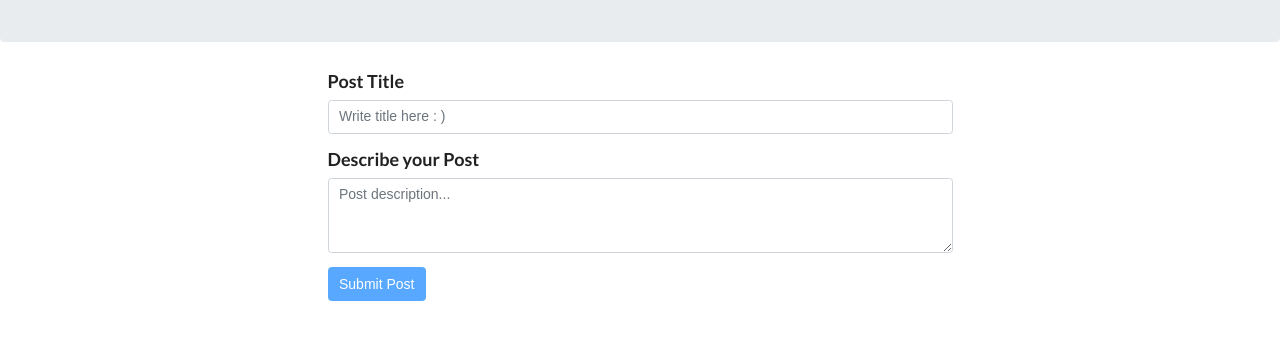
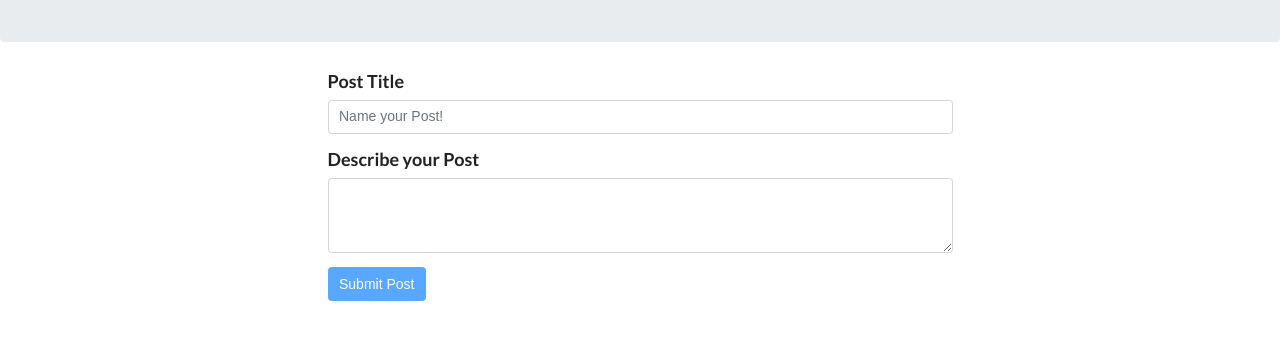
Before and after one commit to adamlingo/example-app, an Angular app: page /post/new in a window 1280 px wide. Shown: the part 265-604 px from the top of the page. Built offline with nearby package versions, Linux system fonts and the light colour scheme.

Commit message:
post-new view resets form after submission, alerts for if fields need data, success message when submitted successfully

```diff
--- a/src/app/post/post-new.component.html
+++ b/src/app/post/post-new.component.html
@@ -13,7 +13,9 @@
 <div class="row">
 	<div class="col-md-8 offset-md-2 col-lg-6 offset-lg-3">
 		<!-- ngSubmit event-binding in real time instead of submitting form -->
-		<form (ngSubmit)="createPost(post)" #postForm='ngForm'>
+		<!-- reset form after submission with postForm.reset() -->
+		<form (ngSubmit)="createPost(post); postForm.reset();"
+		#postForm='ngForm'>
 			<div class="form-group">
 				<label for="post-title">
 					<h3>Post Title</h3>
@@ -21,9 +23,14 @@
 				<input type="text" class="form-control" id="title"
 					required
 					name="title"
-					placeholder="Write title here : )"
+					placeholder="Name your Post!"
 					#title='ngModel'
-					[ngModel]='post.title'>
+					[(ngModel)]='post.title'>
+				<!-- let user know title is required in UI -->
+				<div [hidden]='title.valid || title.pristine'
+					class="alert alert-danger">
+					Post Title is required
+				</div>
 			</div>
 			<div class="form-group">
 				<label for="post-description">
@@ -32,14 +39,23 @@
 				<textarea class="form-control" id="description"
 					required
 					name="description"
-					placeholder="Post description..."
 					#description='ngModel'
-					[ngModel]='post.description'
+					[(ngModel)]='post.description'
 					rows="3">
-					</textarea>
+				</textarea>
+				<div [hidden]='description.valid || description.pristine'
+					class="alert alert-danger">
+					Post needs description!
+				</div>
 			</div>
-			<!-- disable button if post is not a valid entry -->
-			<button type="submit" class="btn btn-primary" [disabled]="!postForm.form.valid" >Submit Post</button>
+			<!-- disable button if post is not a valid entry, stay hidden if submitted-->
+			<button type="submit" class="btn btn-primary" [disabled]="!postForm.form.valid"
+				[hidden]="submitted">Submit Post</button>
+			<!-- alert successful Post submission -->
+			<div [hidden]="!submitted" class="alert alert-success" role="alert">
+				Post was created successfully.
+				<a class="alert-link" routerLink="/posts">View all Posts</a>
+			</div>
 		</form>
 	</div>
 </div>
```
